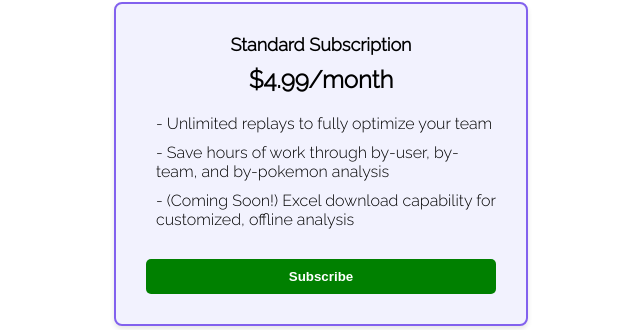
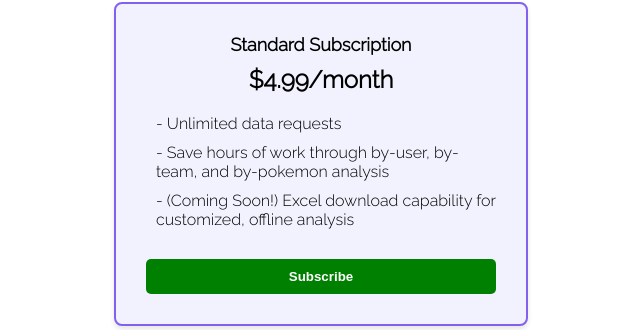
Before and after one commit to ktdykstra/PokemonProject, a Flask app: page /pricing in a window 1280 px wide. Shown: the part 236-566 px from the top of the page, without its empty margins (319-959 px from the left). Run offline with Flask 3, Linux system fonts and the light colour scheme; some libraries are stand-ins or nearby versions.

Commit message:
changing pricing html

```diff
--- a/templates/pricing.html
+++ b/templates/pricing.html
@@ -75,7 +75,7 @@
     <div class="subscription-title">Standard Subscription</div>
     <div class="price">$4.99/month</div>
     <div class="features">
-      <div class="feature"> - Unlimited replays to fully optimize your team</div>
+      <div class="feature"> - Unlimited data requests </div>
       <div class="feature"> - Save hours of work through by-user, by-team, and by-pokemon analysis </div>
       <!-- <div class="feature"> - *Coming Soon!* Faster loading times through dedicated data storage</div> -->
       <div class="feature"> - (Coming Soon!) Excel download capability for customized, offline analysis </div>
```
